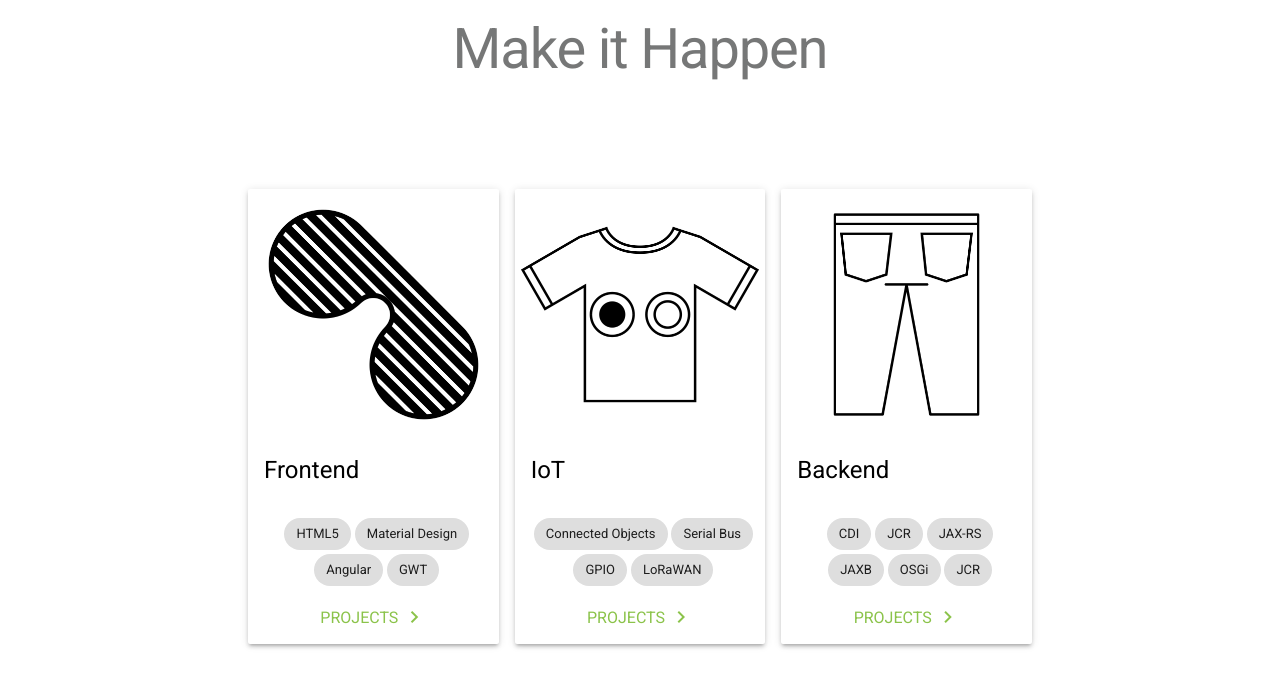
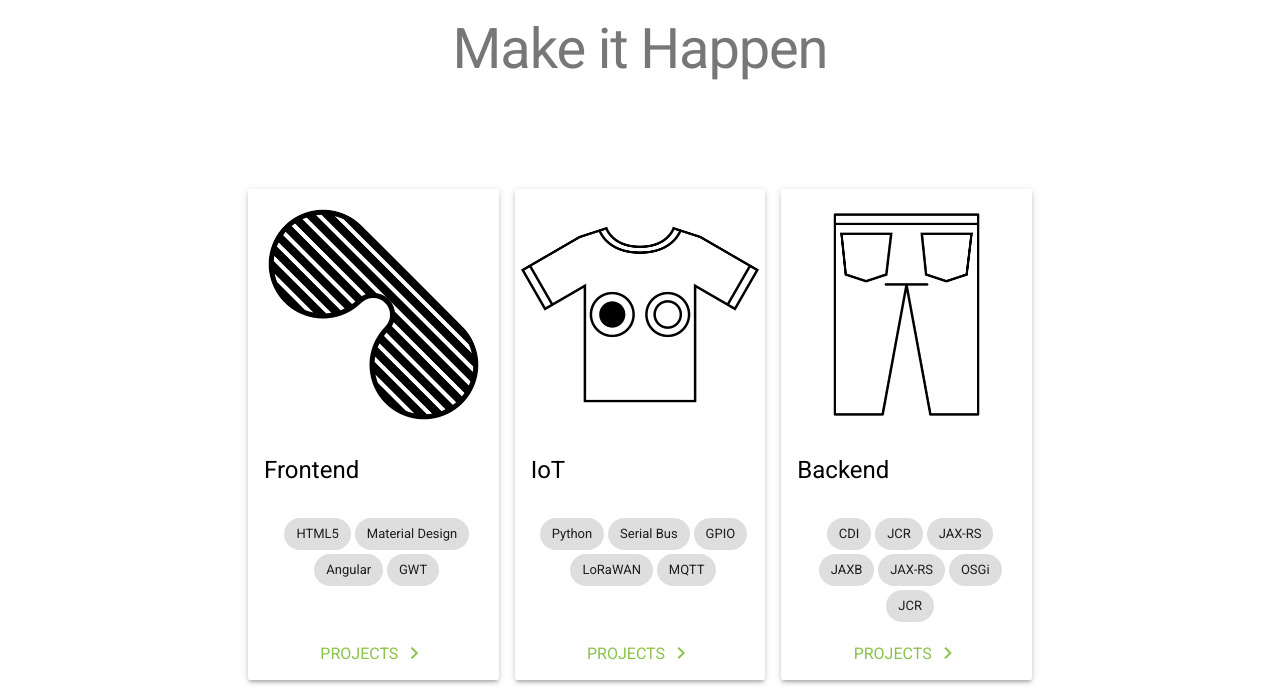
Before and after one commit to digammas/website, a plain HTML site: page www/index.html in a window 1280 px wide. Shown: the part 112-800 px from the top of the page. Drawn offline with nearby package versions, Linux system fonts and the light colour scheme.

Commit message:
Update tags

```diff
--- a/www/index.html
+++ b/www/index.html
@@ -102,10 +102,11 @@
                  <h4 class="mdl-card__title-text">IoT</h4>
               </div>
               <div class="mdl-card__supporting-text">
-                <span class="mdl-chip"><span class="mdl-chip__text">Connected Objects</span></span>
+                <span class="mdl-chip"><span class="mdl-chip__text">Python</span></span>
                 <span class="mdl-chip"><span class="mdl-chip__text">Serial Bus</span></span>
                 <span class="mdl-chip"><span class="mdl-chip__text">GPIO</span></span>
                 <span class="mdl-chip"><span class="mdl-chip__text">LoRaWAN</span></span>
+                <span class="mdl-chip"><span class="mdl-chip__text">MQTT</span></span>
               </div>
               <div class="mdl-card__actions">
                  <a class="digamma-link mdl-button mdl-js-button mdl-typography--text-uppercase" href="#digamma-iot">
@@ -127,6 +128,7 @@
                 <span class="mdl-chip"><span class="mdl-chip__text">JCR</span></span>
                 <span class="mdl-chip"><span class="mdl-chip__text">JAX-RS</span></span>
                 <span class="mdl-chip"><span class="mdl-chip__text">JAXB</span></span>
+                <span class="mdl-chip"><span class="mdl-chip__text">JAX-RS</span></span>
                 <span class="mdl-chip"><span class="mdl-chip__text">OSGi</span></span>
                 <span class="mdl-chip"><span class="mdl-chip__text">JCR</span></span>
               </div>
```
